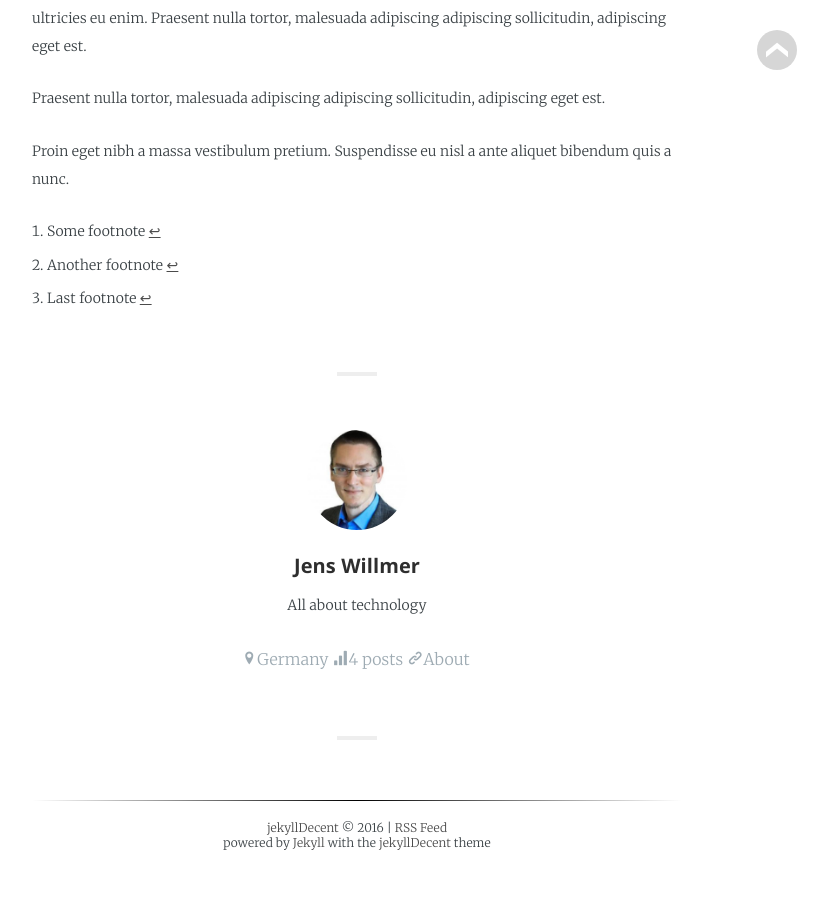
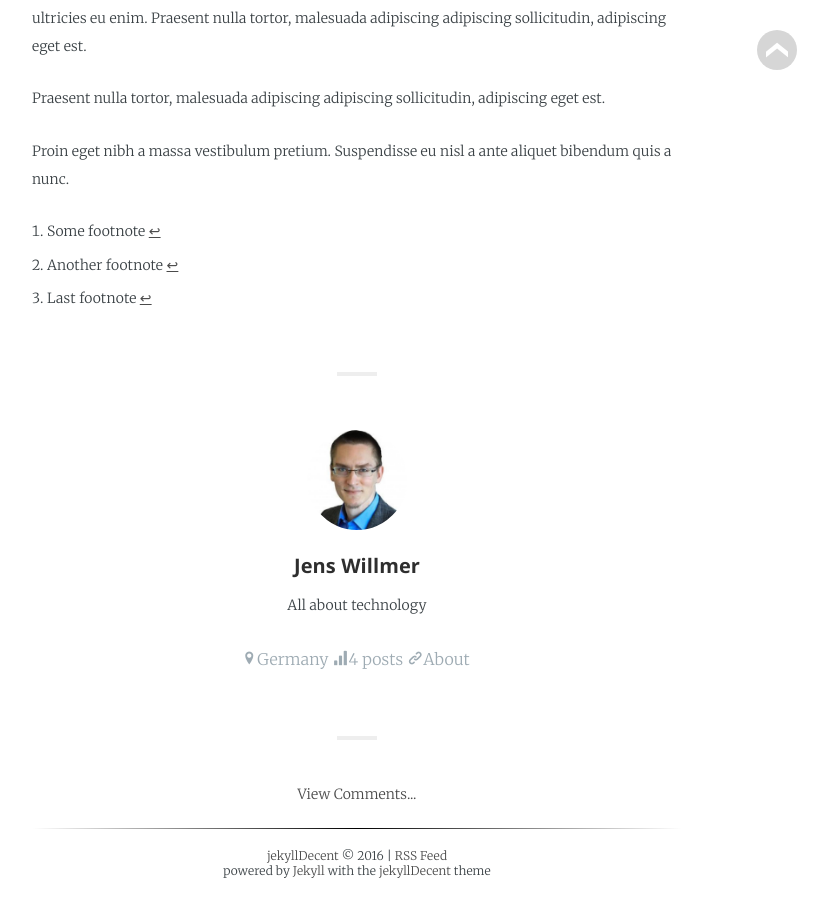
Before and after one commit to jwillmer/jekyllDecent, a Jekyll site: the page built from _posts/2016-03-05-Content.md, in a window 1280 px wide and 900 px high, scrolled down 3284 px. Shown: the whole window, without its empty margins (283-1111 px from the left). Built offline with Jekyll 4.4.1, drawn with Linux system fonts in a browser that asks for light colours; some web fonts are replaced; before the commit the page ends 4156 px from its top, so only the background shows below that.

Commit message:
To post template added basic block were Disqus comments will be inserted

```diff
--- a/_layouts/post.html
+++ b/_layouts/post.html
@@ -23,6 +23,13 @@ layout: default
             {% include authorinfo.html param=page.author %}
         </footer>
 
+        {% if page.comments %}
+    		<div class="comments">
+    			<a href="javascript:;" class="readmore smallbutton blue"><i class="fa fa-comments"></i>View Comments...</a>
+    			<div id="disqus_thread"></div>
+    		</div>
+    		{% endif %}
+
     </article>
 </main>
 
```
Also changed, not shown: _posts/2016-03-05-Content.md (+1 -0 lines), Gemfile.lock.
